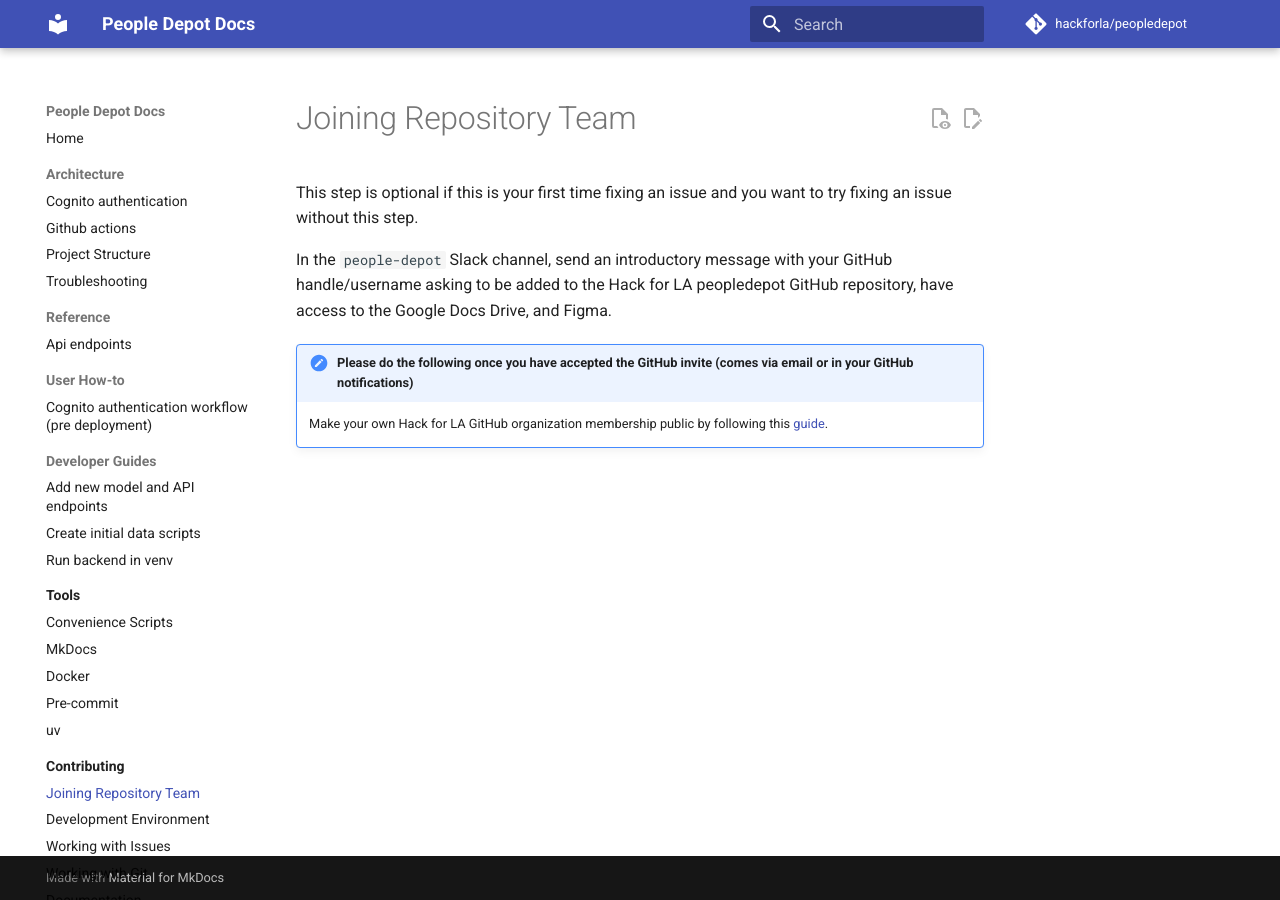
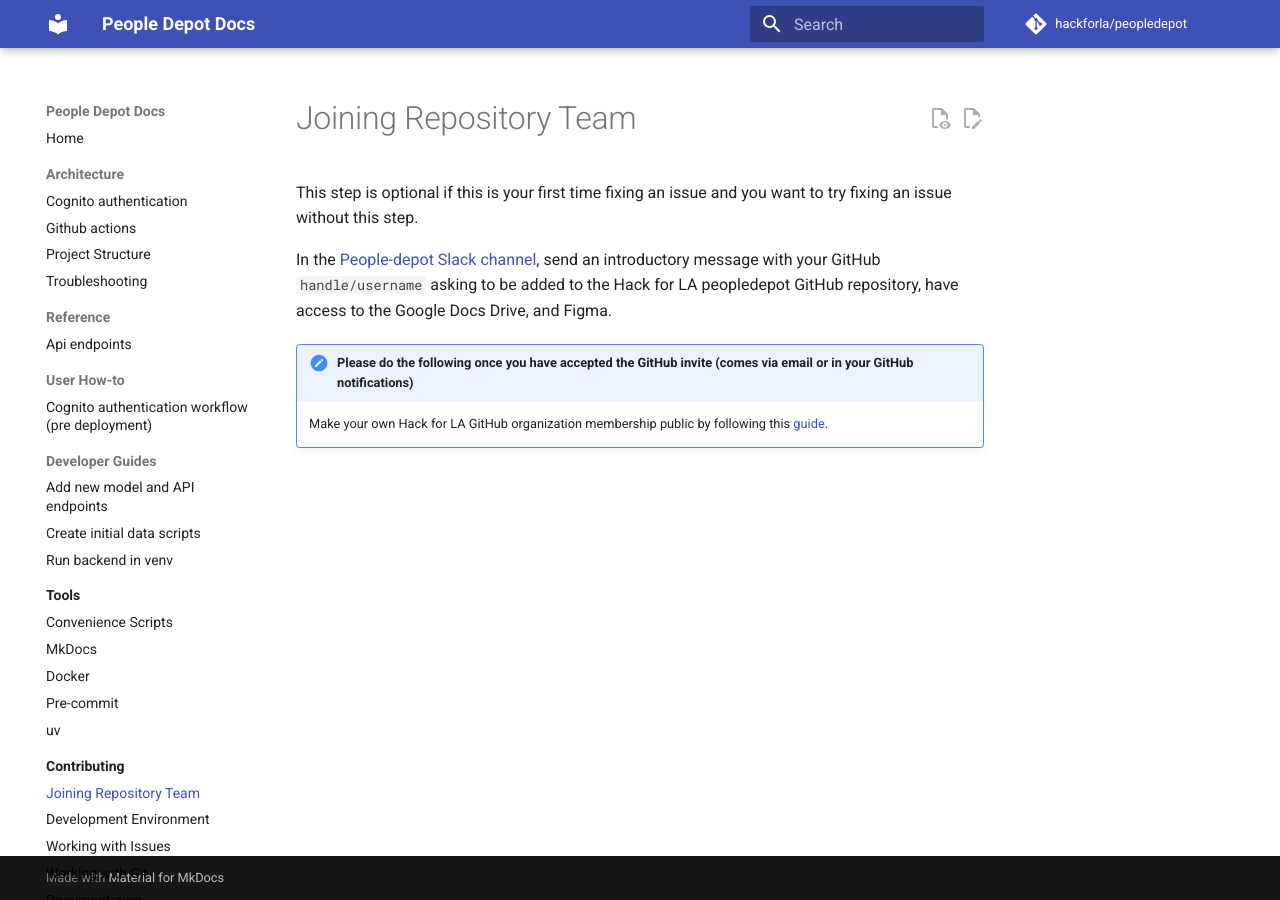
Before and after one commit to hackforla/peopledepot, an MkDocs documentation site: the page built from docs/contributing/team.md, in a window 1280 px wide. Built offline with MkDocs 1.6.1 and Material for MkDocs 9.7.7, drawn with Linux system fonts in a browser that asks for light colours; comment, search, counter and statistics services are not loaded; part of the change alters nothing that is shown.

```diff
--- a/docs/contributing/team.md
+++ b/docs/contributing/team.md
@@ -2,7 +2,7 @@
 
 This step is optional if this is your first time fixing an issue and you want to try fixing an issue without this step.
 
-In the `people-depot` Slack channel, send an introductory message with your GitHub handle/username asking to be added to the Hack for LA peopledepot GitHub repository, have access to the Google Docs Drive, and Figma.
+In the [People-depot Slack channel](https://hackforla.slack.com/messages/people-depot/), send an introductory message with your GitHub `handle/username` asking to be added to the Hack for LA peopledepot GitHub repository, have access to the Google Docs Drive, and Figma.
 
 !!! note "Please do the following once you have accepted the GitHub invite (comes via email or in your GitHub notifications)"
     Make your own Hack for LA GitHub organization membership public by following this [guide](https://help.github.com/en/articles/publicizing-or-hiding-organization-membership#changing-the-visibility-of-your-organization-membership).
```
